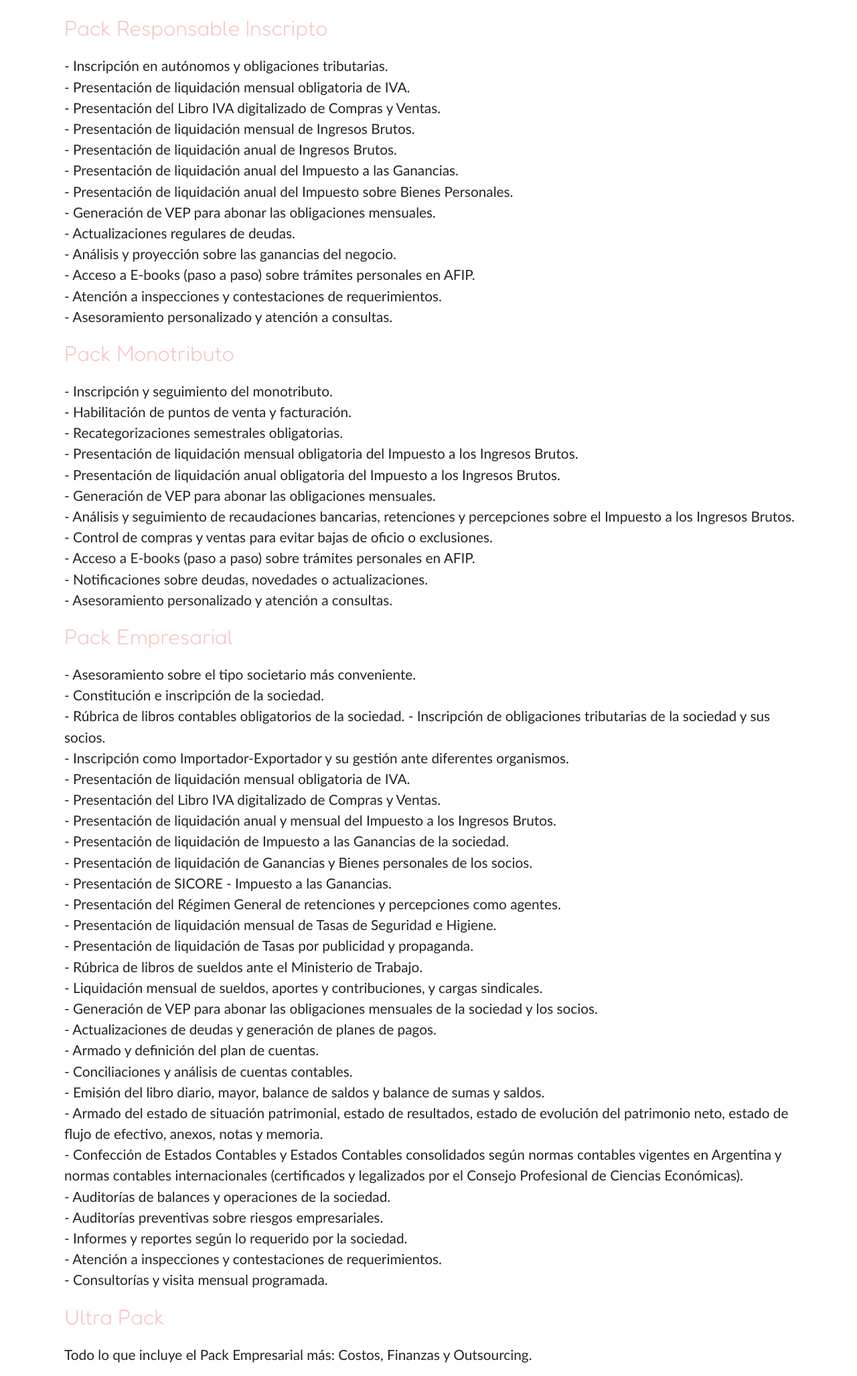
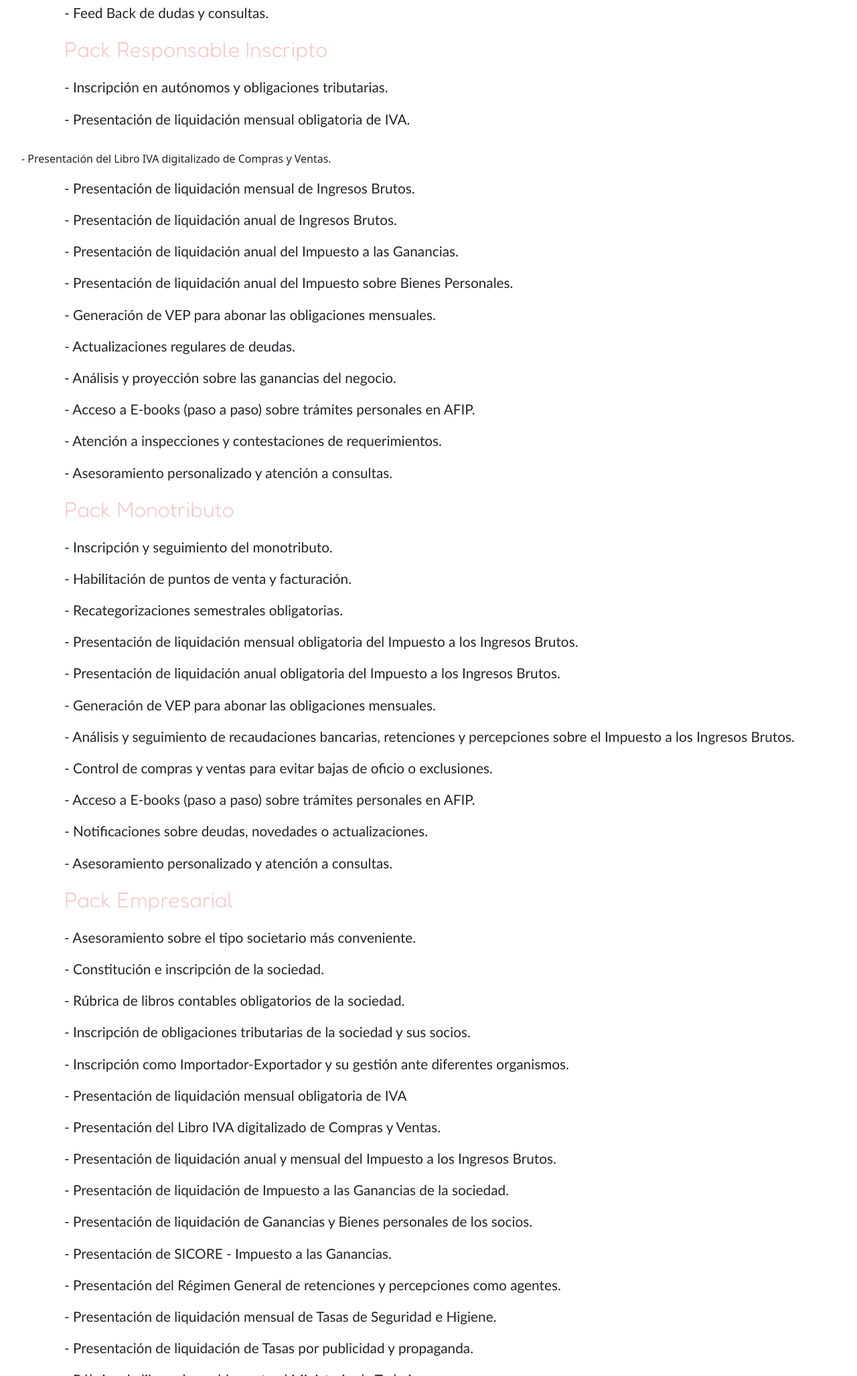
Before and after one commit to soyleoreal150591/ProyectoCoderHouse-EstudioDigital, a website: page pages/servicios.html in a window 1280 px wide. Shown: the part 745-2800 px from the top of the page at 67% size. Drawn offline with nearby package versions, Linux system fonts and the light colour scheme.

Commit message:
scssmainservicios

```diff
--- a/SCSS/components/_main.scss
+++ b/SCSS/components/_main.scss
@@ -65,3 +65,58 @@ main {
     }
 
 }
+/*--------main  servicios--------*/
+main {
+    .servicios {
+        display: flex;
+        flex-direction: row;
+        justify-content: center;
+        font-family: 'Fredoka', sans-serif;
+        font-size: 2.5rem;
+        font-weight: 300;
+        color: #B4DDDC;
+        margin-top: 4rem;
+        margin-bottom: 3rem;
+    }
+    .conociendopack {
+        h2 {
+            display: flex;
+            justify-content: center;
+            margin-bottom: 1rem;
+            font-family: 'Fredoka', sans-serif;
+            font-size: 2.5rem;
+            font-weight: 200;
+            color: #C7BBDD;
+        }
+        p {
+            display: flex;
+            justify-content: center;
+            margin-left: 4rem;
+            margin-right: 4rem;
+            font-size: 1.3rem;
+            font-family: 'Gill Sans', 'Gill Sans MT', Calibri, 'Trebuchet MS', sans-serif;
+        }
+    }
+    .distinciondeservicios {
+        li {
+            margin-left: 4rem;
+            margin-top: 1rem;
+            margin-bottom: 1rem;
+            list-style: none;
+            font-family: 'Fredoka', sans-serif;
+            font-size: 2rem;
+            font-weight: 200;
+            color: #F7C6C6;
+            display: flex;
+            justify-content: left;
+        }
+        p {
+            display: flex;
+            justify-content: left;
+            margin-left: 4rem;
+            margin-right: 4rem;
+            font-size: 1.3rem;
+            font-family: 'Gill Sans', 'Gill Sans MT', Calibri, 'Trebuchet MS', sans-serif;
+        }
+    }
+}
--- a/css/style.css
+++ b/css/style.css
@@ -322,6 +322,7 @@
 }
 
 .distinciondeservicios p {
+
         display: flex;
         justify-content: left;
         margin-left: 4rem;
--- a/pages/servicios.html
+++ b/pages/servicios.html
@@ -10,7 +10,7 @@
     <!---------bootstrap_css-------------->
     <link href="https://cdn.jsdelivr.net/npm/bootstrap@5.1.3/dist/css/bootstrap.min.css" rel="stylesheet"
         integrity="sha384-1BmE4kWBq78iYhFldvKuhfTAU6auU8tT94WrHftjDbrCEXSU1oBoqyl2QvZ6jIW3" crossorigin="anonymous">
-    <link rel="stylesheet" href="../css/style.css">
+    <link rel="stylesheet" href="../css/estilos.css">
 </head>
 
 <body>
@@ -65,101 +65,106 @@
 
                 <li>Pack Online</li>
                 <p>Es un encuentro virtual que tiene una duración de 40 minutos, incluye:</p>
-                <p>
-                    - Análisis de tu emprendimiento y/o tu situación fiscal. <br>
-                    - Asesoramiento integral con presentación audiovisual. <br>
-                    - Feed Back de dudas y consultas. <br>
+                <p> <span>
+                        - Análisis de tu emprendimiento y/o tu situación fiscal.
+                    </span></p>
+
+                <p> <span>- Asesoramiento integral con presentación audiovisual.
+
+                    </span></p>
+
+                <p> <span> - Feed Back de dudas y consultas.</span>
                 </p>
+
 
                 <li>Pack Responsable Inscripto</li>
                 <p>
-                    - Inscripción en autónomos y obligaciones tributarias. <br>
-                    - Presentación de liquidación mensual obligatoria de IVA. <br>
-                    - Presentación del Libro IVA digitalizado de Compras y Ventas.<br>
-                    - Presentación de liquidación mensual de Ingresos Brutos.<br>
-                    - Presentación de liquidación anual de Ingresos Brutos.<br>
-                    - Presentación de liquidación anual del Impuesto a las Ganancias.<br>
-                    - Presentación de liquidación anual del Impuesto sobre Bienes Personales.<br>
-                    - Generación de VEP para abonar las obligaciones mensuales.<br>
-                    - Actualizaciones regulares de deudas.<br>
-                    - Análisis y proyección sobre las ganancias del negocio.<br>
-                    - Acceso a E-books (paso a paso) sobre trámites personales en AFIP.<br>
-                    - Atención a inspecciones y contestaciones de requerimientos.<br>
-                    - Asesoramiento personalizado y atención a consultas.<br>
-                </p>
+                    - Inscripción en autónomos y obligaciones tributarias. </p>
+                <p> - Presentación de liquidación mensual obligatoria de IVA.</p>
+                <p></p> - Presentación del Libro IVA digitalizado de Compras y Ventas.</p>
+                <p>- Presentación de liquidación mensual de Ingresos Brutos.</p>
+                <p>- Presentación de liquidación anual de Ingresos Brutos.</p>
+                <p>- Presentación de liquidación anual del Impuesto a las Ganancias.</p>
+                <p> - Presentación de liquidación anual del Impuesto sobre Bienes Personales.</p>
+                <p> - Generación de VEP para abonar las obligaciones mensuales.</p>
+                <p> - Actualizaciones regulares de deudas.</p>
+                <p> - Análisis y proyección sobre las ganancias del negocio.</p>
+                <p> - Acceso a E-books (paso a paso) sobre trámites personales en AFIP.</p>
+                <p> - Atención a inspecciones y contestaciones de requerimientos.</p>
+                <p> - Asesoramiento personalizado y atención a consultas.</p>
+
 
                 <li>Pack Monotributo</li>
-                <p>
-                    - Inscripción y seguimiento del monotributo. <br>
-                    - Habilitación de puntos de venta y facturación.<br>
-                    - Recategorizaciones semestrales obligatorias.<br>
-                    - Presentación de liquidación mensual obligatoria del Impuesto a los Ingresos Brutos.<br>
-                    - Presentación de liquidación anual obligatoria del Impuesto a los Ingresos Brutos.<br>
-                    - Generación de VEP para abonar las obligaciones mensuales.<br>
-                    - Análisis y seguimiento de recaudaciones bancarias, retenciones y percepciones sobre el Impuesto a
-                    los Ingresos Brutos.<br>
-                    - Control de compras y ventas para evitar bajas de oficio o exclusiones.<br>
-                    - Acceso a E-books (paso a paso) sobre trámites personales en AFIP.<br>
-                    - Notificaciones sobre deudas, novedades o actualizaciones.<br>
-                    - Asesoramiento personalizado y atención a consultas.<br>
-                </p>
+
+                <p> - Inscripción y seguimiento del monotributo.</p>
+                <p> - Habilitación de puntos de venta y facturación.</p>
+                <p> - Recategorizaciones semestrales obligatorias.</p>
+                <p> - Presentación de liquidación mensual obligatoria del Impuesto a los Ingresos Brutos.</p>
+                <p> - Presentación de liquidación anual obligatoria del Impuesto a los Ingresos Brutos.</p>
+                <p> - Generación de VEP para abonar las obligaciones mensuales.</p>
+                <p> - Análisis y seguimiento de recaudaciones bancarias, retenciones y percepciones sobre el Impuesto a
+                    los Ingresos Brutos.</p>
+                <p> - Control de compras y ventas para evitar bajas de oficio o exclusiones.</p>
+                <p> - Acceso a E-books (paso a paso) sobre trámites personales en AFIP.</p>
+                <p> - Notificaciones sobre deudas, novedades o actualizaciones.
+                <p> - Asesoramiento personalizado y atención a consultas.</p>
 
 
 
                 <li>Pack Empresarial</li>
-                <p>
-                    - Asesoramiento sobre el tipo societario más conveniente.<br>
-                    - Constitución e inscripción de la sociedad.<br>
-                    - Rúbrica de libros contables obligatorios de la sociedad.
-                    - Inscripción de obligaciones tributarias de la sociedad y sus socios.<br>
-                    - Inscripción como Importador-Exportador y su gestión ante diferentes organismos.<br>
-                    - Presentación de liquidación mensual obligatoria de IVA.<br>
-                    - Presentación del Libro IVA digitalizado de Compras y Ventas.<br>
-                    - Presentación de liquidación anual y mensual del Impuesto a los Ingresos Brutos.<br>
-                    - Presentación de liquidación de Impuesto a las Ganancias de la sociedad.<br>
-                    - Presentación de liquidación de Ganancias y Bienes personales de los socios.<br>
-                    - Presentación de SICORE - Impuesto a las Ganancias.<br>
-                    - Presentación del Régimen General de retenciones y percepciones como agentes.<br>
-                    - Presentación de liquidación mensual de Tasas de Seguridad e Higiene.<br>
-                    - Presentación de liquidación de Tasas por publicidad y propaganda.<br>
-                    - Rúbrica de libros de sueldos ante el Ministerio de Trabajo.<br>
-                    - Liquidación mensual de sueldos, aportes y contribuciones, y cargas sindicales.<br>
-                    - Generación de VEP para abonar las obligaciones mensuales de la sociedad y los socios.<br>
-                    - Actualizaciones de deudas y generación de planes de pagos.<br>
-                    - Armado y definición del plan de cuentas.<br>
-                    - Conciliaciones y análisis de cuentas contables.<br>
-                    - Emisión del libro diario, mayor, balance de saldos y balance de sumas y saldos.<br>
-                    - Armado del estado de situación patrimonial, estado de resultados, estado de evolución del
-                    patrimonio neto, estado de flujo de efectivo, anexos, notas y memoria.<br>
-                    - Confección de Estados Contables y Estados Contables consolidados según normas contables vigentes
+
+                <p> - Asesoramiento sobre el tipo societario más conveniente.</p>
+                <p> - Constitución e inscripción de la sociedad.</p>
+                <p> - Rúbrica de libros contables obligatorios de la sociedad.</p>
+                <p> - Inscripción de obligaciones tributarias de la sociedad y sus socios.</p>
+                <p> - Inscripción como Importador-Exportador y su gestión ante diferentes organismos.</p>
+                <p> - Presentación de liquidación mensual obligatoria de IVA
+                <p> - Presentación del Libro IVA digitalizado de Compras y Ventas.</p>
+                <p> - Presentación de liquidación anual y mensual del Impuesto a los Ingresos Brutos.</p>
+                <p> - Presentación de liquidación de Impuesto a las Ganancias de la sociedad.</p>
+                <p> - Presentación de liquidación de Ganancias y Bienes personales de los socios.</p>
+                <p> - Presentación de SICORE - Impuesto a las Ganancias.</p>
+                <p> - Presentación del Régimen General de retenciones y percepciones como agentes.</p>
+                <p> - Presentación de liquidación mensual de Tasas de Seguridad e Higiene.</p>
+                <p> - Presentación de liquidación de Tasas por publicidad y propaganda.</p>
+                <p> - Rúbrica de libros de sueldos ante el Ministerio de Trabajo.</p>
+                <p> - Liquidación mensual de sueldos, aportes y contribuciones, y cargas sindicales.</p>
+                <p> - Generación de VEP para abonar las obligaciones mensuales de la sociedad y los socios.</p>
+                <p> - Actualizaciones de deudas y generación de planes de pagos.
+                <p> - Armado y definición del plan de cuentas.</p>
+                <p> - Conciliaciones y análisis de cuentas contables.</p>
+                <p> - Emisión del libro diario, mayor, balance de saldos y balance de sumas y saldos.</p>
+                <p> - Armado del estado de situación patrimonial, estado de resultados, estado de evolución del
+                    patrimonio neto, estado de flujo de efectivo, anexos, notas y memoria.</p>
+                <p> - Confección de Estados Contables y Estados Contables consolidados según normas contables vigentes
                     en Argentina y normas contables internacionales (certificados y legalizados por el Consejo
-                    Profesional de Ciencias Económicas).<br>
-                    - Auditorías de balances y operaciones de la sociedad.<br>
-                    - Auditorías preventivas sobre riesgos empresariales.<br>
-                    - Informes y reportes según lo requerido por la sociedad.<br>
-                    - Atención a inspecciones y contestaciones de requerimientos.<br>
-                    - Consultorías y visita mensual programada.<br>
+                    Profesional de Ciencias Económicas).</p>
+                <p> - Auditorías de balances y operaciones de la sociedad.</p>
+                <p> - Auditorías preventivas sobre riesgos empresariales.</p>
+                <p> - Informes y reportes según lo requerido por la sociedad.</p>
+                <p> - Atención a inspecciones y contestaciones de requerimientos.</p>
+                <p> - Consultorías y visita mensual programada.
                 </p>
                 <li>Ultra Pack </li>
                 <p> Todo lo que incluye el Pack Empresarial más: Costos, Finanzas y Outsourcing.</p>
-                <p>
-                    - Implementación de una estructura de Costos.<br>
-                    - Informes de costos por línea de negocios y/o productos.<br>
-                    - Determinación del punto de equilibrio para la toma de decisiones.<br>
-                    - Programación y preparación del presupuesto económico y financiero (Cash Flow).<br>
-                    - Consultoría sobre instrumentos financieros: títulos valores, compra-venta de acciones,
+
+                <p> - Implementación de una estructura de Costos. </p>
+                <p> - Informes de costos por línea de negocios y/o productos. </p>
+                <p> - Determinación del punto de equilibrio para la toma de decisiones. </p>
+                <p> - Programación y preparación del presupuesto económico y financiero (Cash Flow). </p>
+                <p> - Consultoría sobre instrumentos financieros: títulos valores, compra-venta de acciones,
                     fideicomisos de garantía y/o administración, fideicomisos financieros, fondos comunes de inversión,
                     derivados, leasing, obligaciones negociables, operaciones de cambio, reestructuración de
-                    pasivos.<br>
-                    - Definición de la estrategia contable para minimizar los costos fiscales sobre los distintos
-                    productos del mercado financiero y de capitales.<br>
-                    - Tercerización de procesos administrativos: apertura de cuentas bancarias; atención a clientes y
+                    pasivos. </p>
+                <p> - Definición de la estrategia contable para minimizar los costos fiscales sobre los distintos
+                    productos del mercado financiero y de capitales. </p>
+                <p> - Tercerización de procesos administrativos: apertura de cuentas bancarias; atención a clientes y
                     proveedores; gestión de procesos administrativos de ventas, cobranzas, compras y pagos;
-                    Registraciones operativas de comprobantes, etc.<br>
-                    - Asistencia en la implementación de la estructura organizacional.<br>
-                    - Gestión de contratos con terceros.<br>
-                    - Contratación de personal: búsqueda y selección, administración y capacitaciones del manejo del
-                    talento humano en la sociedad.<br>
+                    Registraciones operativas de comprobantes, etc. </p>
+                <p> - Asistencia en la implementación de la estructura organizacional. </p>
+                <p> - Gestión de contratos con terceros. </p>
+                <p> - Contratación de personal: búsqueda y selección, administración y capacitaciones del manejo del
+                    talento humano en la sociedad.
 
                 </p>
             </ul>
```
Also changed, not shown: css/estilos.css.
